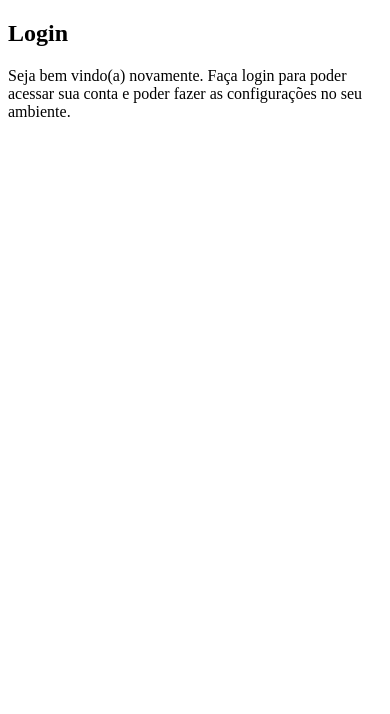
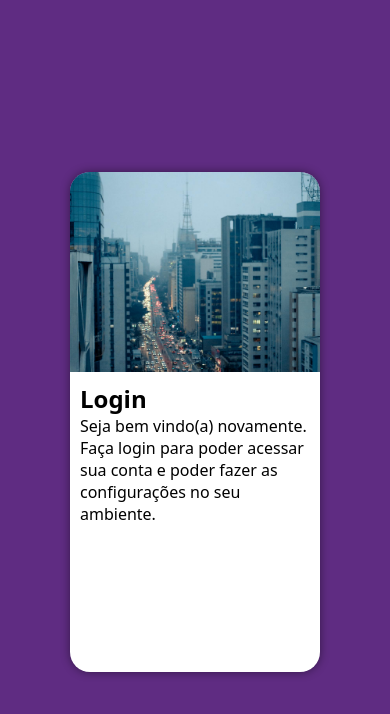
Before and after one commit to matheuspedrodev/projeto-login, a plain HTML site: page index.html in a window 390 px wide. Drawn offline with Linux system fonts and the light colour scheme.

Commit message:
início do projeto com abordagem mobile first

```diff
--- a/estilos/style.css
+++ b/estilos/style.css
@@ -5,3 +5,47 @@
     Verde: #49a09d
     Lilás: #5f2c82
 */
+
+* {
+    font-family: system-ui, -apple-system, BlinkMacSystemFont, 'Segoe UI', Roboto, Oxygen, Ubuntu, Cantarell, 'Open Sans', 'Helvetica Neue', sans-serif;
+    padding: 0px;
+    margin: 0px;
+    box-sizing: border-box;
+}
+
+body, html {
+    background-color: #5f2c82;
+    height: 100vh;
+    width: 100vw;
+}
+
+main {
+    position: relative;
+    height: 100vh;
+    width: 100vw;
+}
+
+section#login {
+    transform: translate(-50%, -50%);
+    left: 50%;
+    top: 50%;
+    position: absolute;
+    background-color: white;
+    width: 250px;
+    height: 500px;
+    border-radius: 20px;
+    box-shadow: 0px 0px 10px rgba(0, 0, 0, 0.450);
+    overflow: hidden;
+}
+
+section#login > div#imagem {
+    background: #5f2c82 url(../imagens/pexels-mattysm-3693599.jpg) no-repeat;
+    background-size: cover;
+    height: 200px;
+    background-position: center center;
+}
+
+section#login > div#formulario {
+    display: block;
+    padding: 10px;
+}
--- a/index.html
+++ b/index.html
@@ -10,9 +10,9 @@
     <main>
         <section id="login">
             <div id="imagem">
-
+                <!--imagem na folha de estilo-->
             </div>
-            <div id="formulário">
+            <div id="formulario">
                 <h1>Login</h1>
                 <p>Seja bem vindo(a) novamente. Faça login para poder acessar sua conta e poder fazer as configurações no seu ambiente.</p>
                 <form action="login.html" method="post">
```
